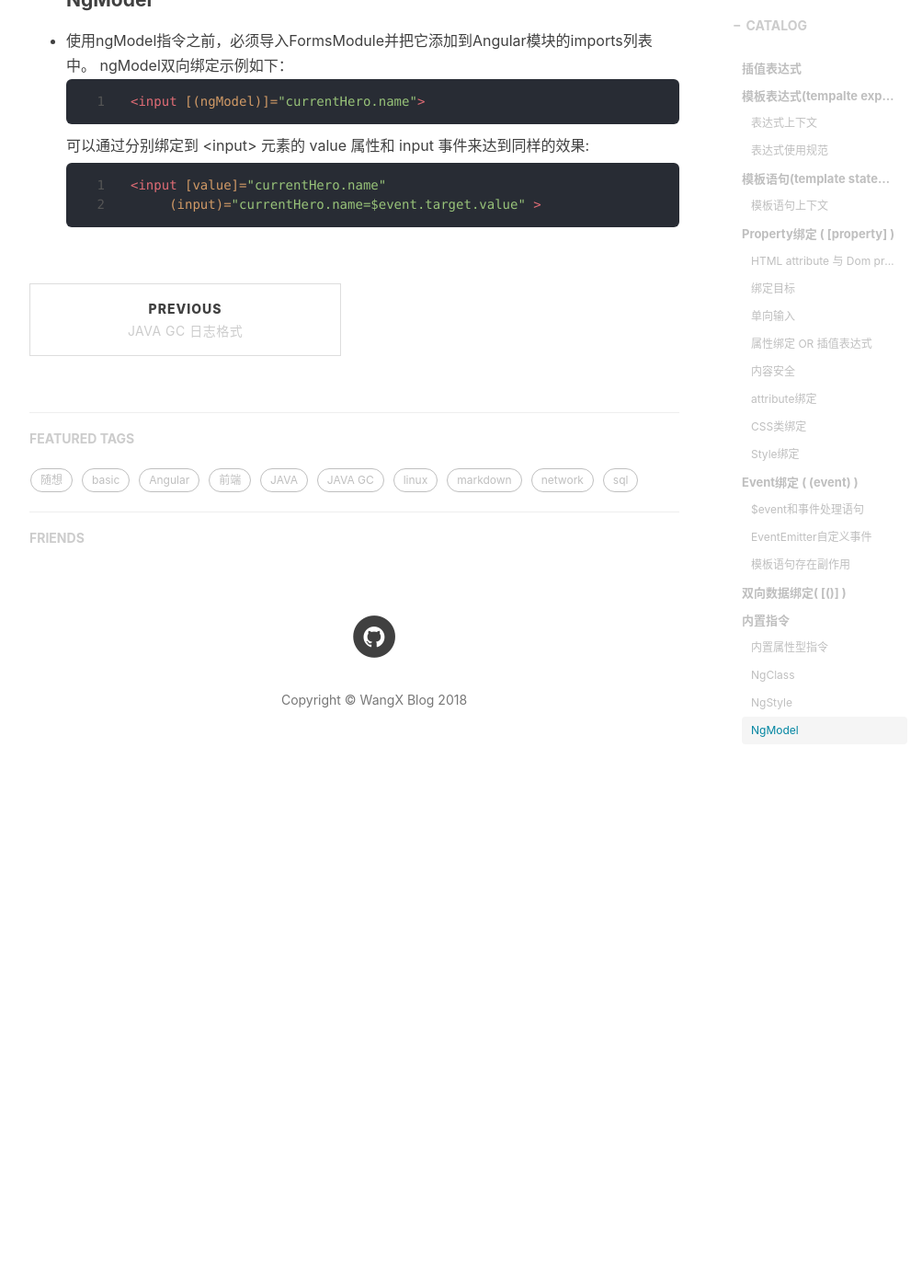
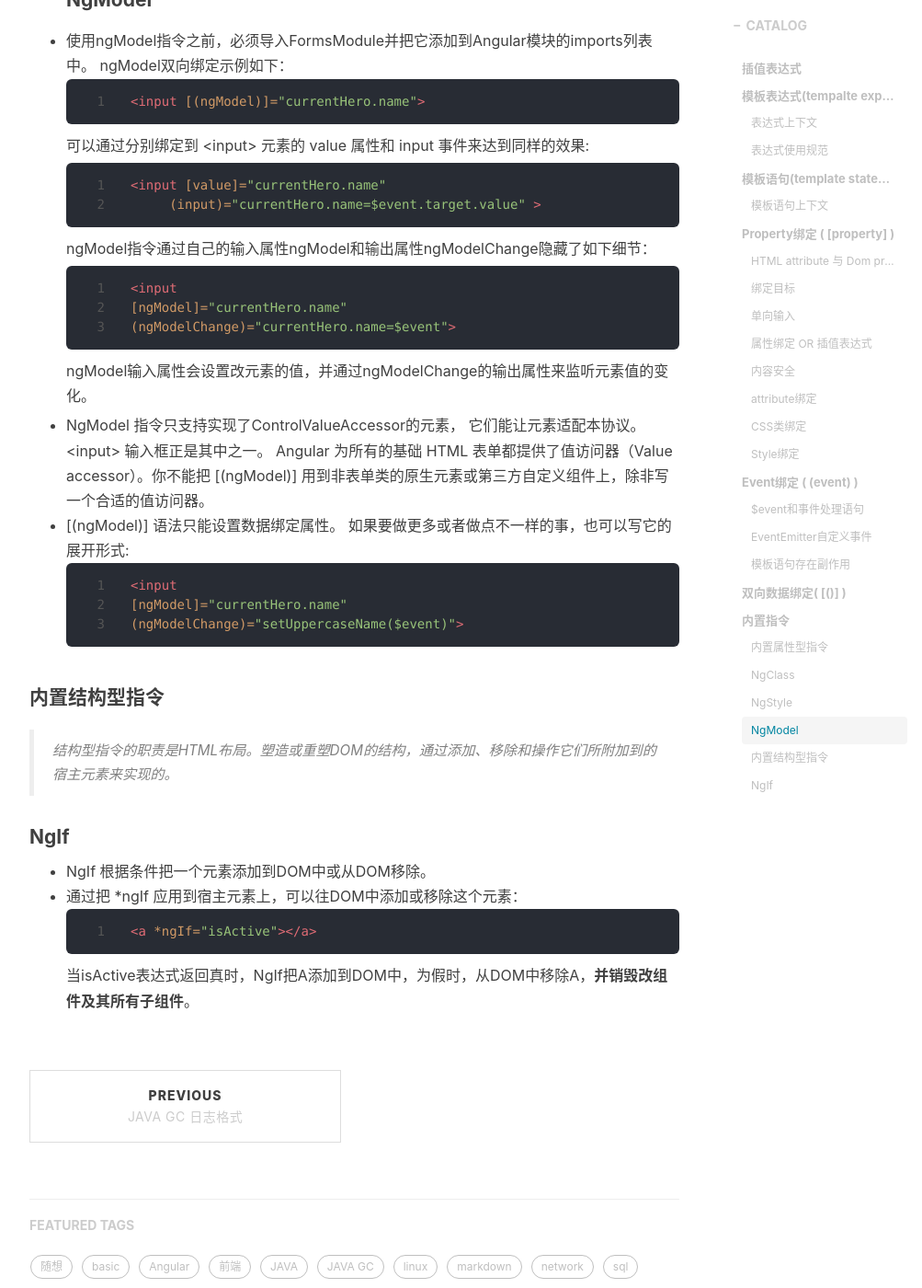
Before and after one commit to fatty-wang/fatty-wang.github.io, a Jekyll site: the page built from _posts/2018-11-21-angular-template-syntax.md, in a window 1280 px wide and 1400 px high, scrolled down 6146 px. Shown: the whole window at 92% size, without its empty margins (233-1236 px from the left). Built offline with Jekyll 4.4.1, drawn with Linux system fonts in a browser that asks for light colours; nearby versions of some CDN libraries; comment, search, counter and statistics services are not loaded; before the commit the page ends 7011 px from its top, so only the background shows below that.

Commit message:
data binding

````diff
--- a/_posts/2018-11-21-angular-template-syntax.md
+++ b/_posts/2018-11-21-angular-template-syntax.md
@@ -184,3 +184,30 @@ ngModel双向绑定示例如下：
 <input [value]="currentHero.name"
        (input)="currentHero.name=$event.target.value" >
 ```
+ngModel指令通过自己的输入属性ngModel和输出属性ngModelChange隐藏了如下细节：
+```html
+<input
+  [ngModel]="currentHero.name"
+  (ngModelChange)="currentHero.name=$event">
+```
+ngModel输入属性会设置改元素的值，并通过ngModelChange的输出属性来监听元素值的变化。
+*  NgModel 指令只支持实现了ControlValueAccessor的元素， 它们能让元素适配本协议。 \<input> 输入框正是其中之一。 Angular 为所有的基础 HTML 表单都提供了值访问器（Value accessor）。你不能把 [(ngModel)] 用到非表单类的原生元素或第三方自定义组件上，除非写一个合适的值访问器。
+* [(ngModel)] 语法只能设置数据绑定属性。 如果要做更多或者做点不一样的事，也可以写它的展开形式:
+```html
+<input
+  [ngModel]="currentHero.name"
+  (ngModelChange)="setUppercaseName($event)">
+```
+
+#### 内置结构型指令
+
+>结构型指令的职责是HTML布局。塑造或重塑DOM的结构，通过添加、移除和操作它们所附加到的宿主元素来实现的。
+
+#### NgIf
+
+* NgIf 根据条件把一个元素添加到DOM中或从DOM移除。
+* 通过把 *ngIf 应用到宿主元素上，可以往DOM中添加或移除这个元素：
+```html
+<a *ngIf="isActive"></a>
+```
+当isActive表达式返回真时，NgIf把A添加到DOM中，为假时，从DOM中移除A，**并销毁改组件及其所有子组件**。
````
